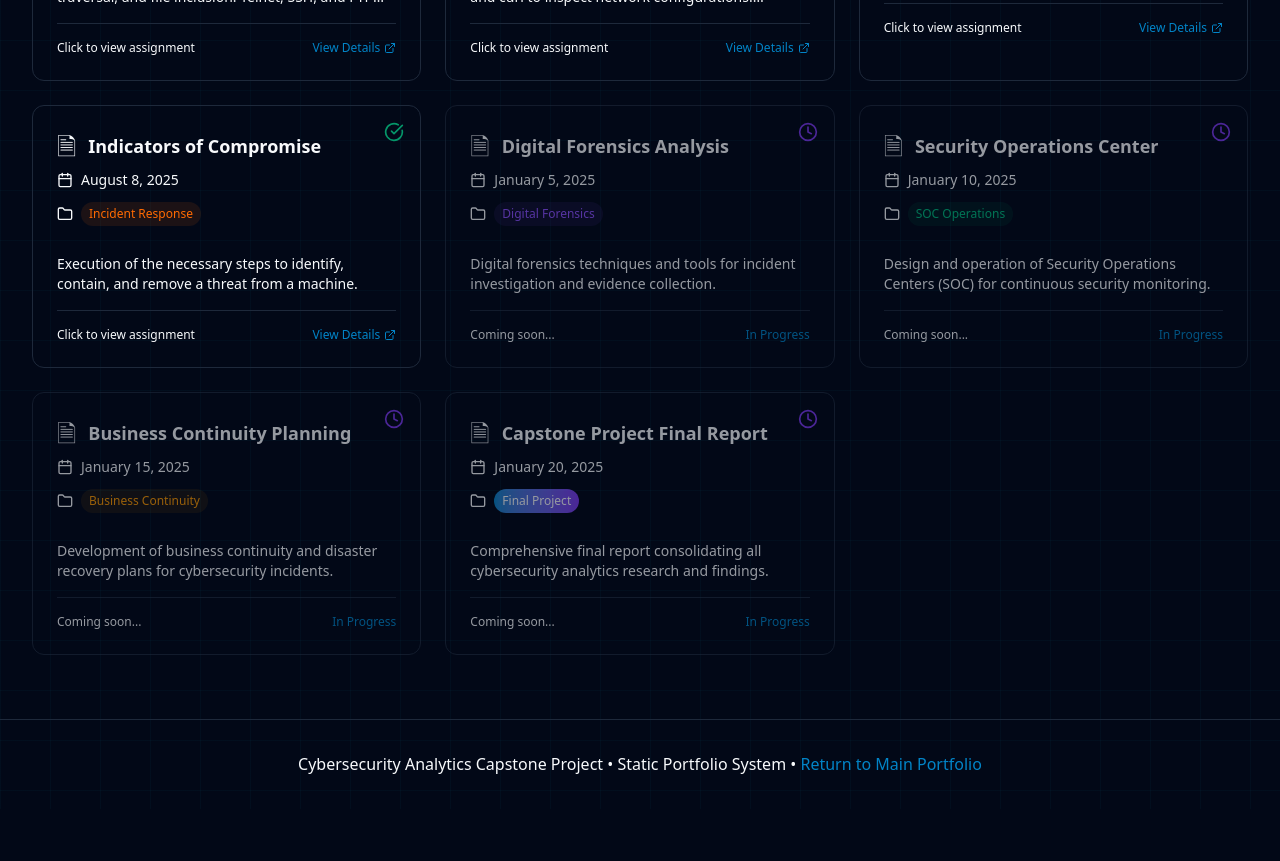
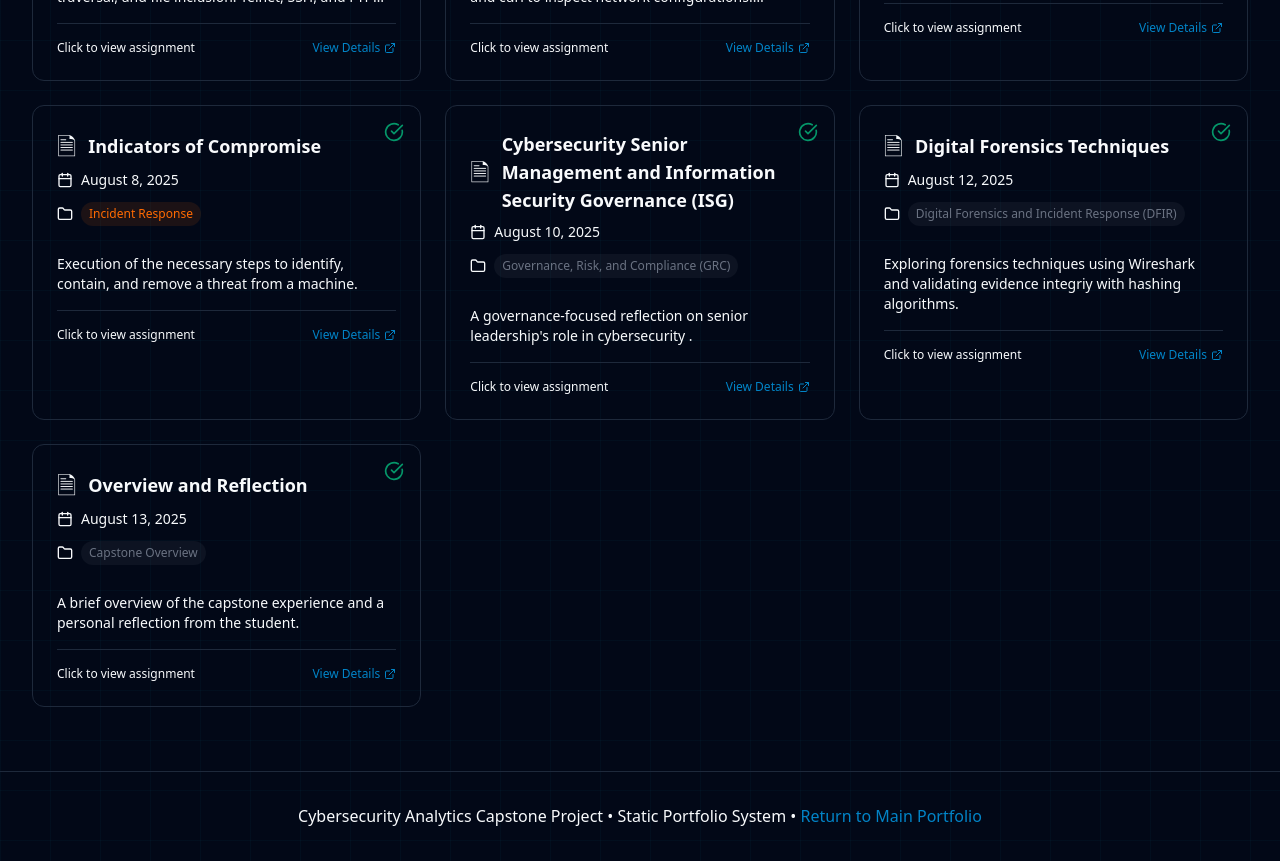
Before and after one commit to CrowdPlzr/capstone-project, a Next.js app: page /capstone in a window 1280 px wide. Shown: the part 1660-2521 px from the top of the page. Before the commit the page ends 2469 px from the top, so only its background shows below. Built offline with nearby package versions, Linux system fonts and the light colour scheme.

Commit message:
chore: update assignments data

```diff
--- a/src/data/assignments.ts
+++ b/src/data/assignments.ts
@@ -123,47 +123,36 @@ export const assignments: Assignment[] = [
   },
   {
     id: "assignment-11",
-    name: "Digital Forensics Analysis",
-    description: "Digital forensics techniques and tools for incident investigation and evidence collection.",
-    category: "Digital Forensics",
-    modifiedTime: "2025-01-05T14:35:00Z",
+    name: "Cybersecurity Senior Management and Information Security Governance (ISG)",
+    description: "A governance-focused reflection on senior leadership's role in cybersecurity .",
+    category: "Governance, Risk, and Compliance (GRC)",
+    modifiedTime: "2025-08-10",
     pdfPath: "/assignments/assignment-11.pdf",
     type: "PDF",
-    size: "3.7 MB",
-    completed: false
+    size: "1.1 MB",
+    completed: true
   },
   {
     id: "assignment-12",
-    name: "Security Operations Center",
-    description: "Design and operation of Security Operations Centers (SOC) for continuous security monitoring.",
-    category: "SOC Operations",
-    modifiedTime: "2025-01-10T09:20:00Z",
+    name: "Digital Forensics Techniques",
+    description: "Exploring forensics techniques using Wireshark and validating evidence integriy with hashing algorithms.",
+    category: "Digital Forensics and Incident Response (DFIR)",
+    modifiedTime: "2025-08-12",
     pdfPath: "/assignments/assignment-12.pdf",
     type: "PDF",
-    size: "2.6 MB",
-    completed: false
+    size: "2.5 MB",
+    completed: true
   },
   {
     id: "assignment-13",
-    name: "Business Continuity Planning",
-    description: "Development of business continuity and disaster recovery plans for cybersecurity incidents.",
-    category: "Business Continuity",
-    modifiedTime: "2025-01-15T16:45:00Z",
+    name: "Overview and Reflection",
+    description: "A brief overview of the capstone experience and a personal reflection from the student.",
+    category: "Capstone Overview",
+    modifiedTime: "2025-08-13",
     pdfPath: "/assignments/assignment-13.pdf",
     type: "PDF",
-    size: "3.3 MB",
-    completed: false
-  },
-  {
-    id: "assignment-14",
-    name: "Capstone Project Final Report",
-    description: "Comprehensive final report consolidating all cybersecurity analytics research and findings.",
-    category: "Final Project",
-    modifiedTime: "2025-01-20T11:00:00Z",
-    pdfPath: "/assignments/assignment-14.pdf",
-    type: "PDF",
-    size: "5.2 MB",
-    completed: false
+    size: "0.8 MB",
+    completed: true
   }
 ];
 
```
